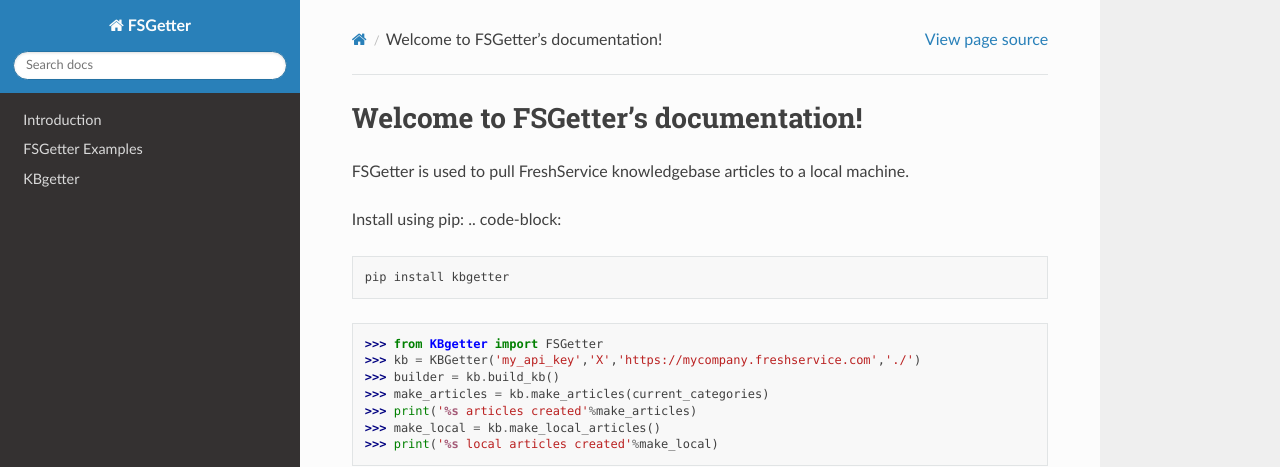
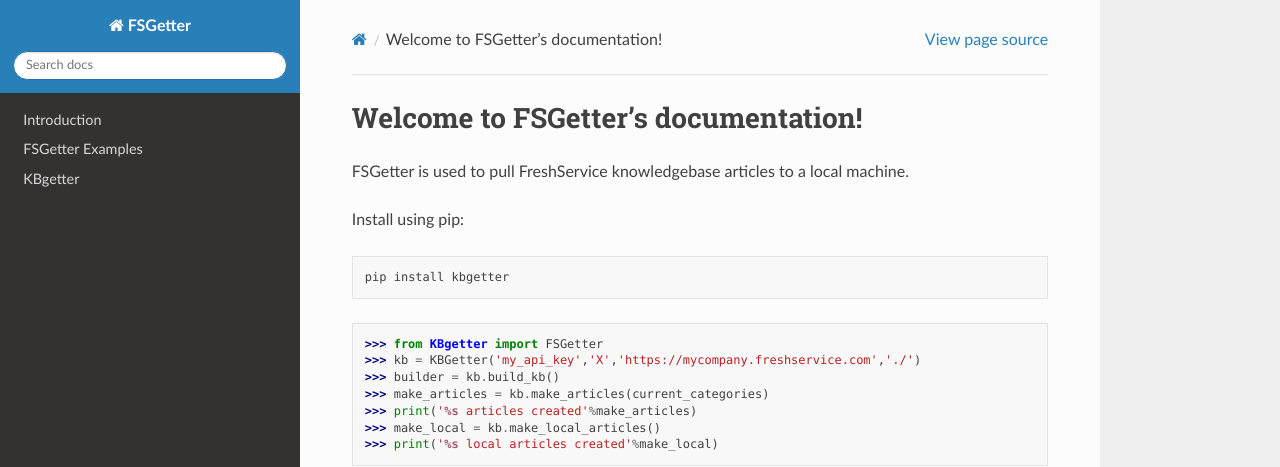
Before and after one commit to mkasfeldt/KBgetter, a Sphinx documentation site: the page built from docs/source/index.rst, in a window 1280 px wide and 959 px high. Shown: the top 467 px of the window. Built offline with Sphinx 7.4.7 and the Read the Docs theme 2.0.0, drawn with Linux system fonts in a browser that asks for light colours.

Commit message:
update docs

```diff
--- a/README.rst
+++ b/README.rst
@@ -4,6 +4,7 @@
 
 Documentation home: https://kbgetter.readthedocs.io/en/latest/
 Install:
+
 .. code-block::
 
 	pip install kbgetter
--- a/docs/source/index.rst
+++ b/docs/source/index.rst
@@ -8,6 +8,7 @@
 FSGetter is used to pull FreshService knowledgebase articles to a local machine.
 
 Install using pip:
+
 .. code-block::
 
 	pip install kbgetter
--- a/docs/source/intro.rst
+++ b/docs/source/intro.rst
@@ -10,7 +10,10 @@
 
 Installation
 -------------
-pip install kbgetter
+
+.. code-block::
+
+	pip install kbgetter
 
 Basic Usage
 ------------
--- a/pyproject.toml
+++ b/pyproject.toml
@@ -1,6 +1,6 @@
 [tool.poetry]
 name = "KBGetter"
-version = "0.1.3"
+version = "0.1.4"
 description = "Download FreshService articles to a local machine"
 authors = ["Matt Kasfeldt <matt.kasfeldt@gmail.com>"]
 license = "MIT"
```
